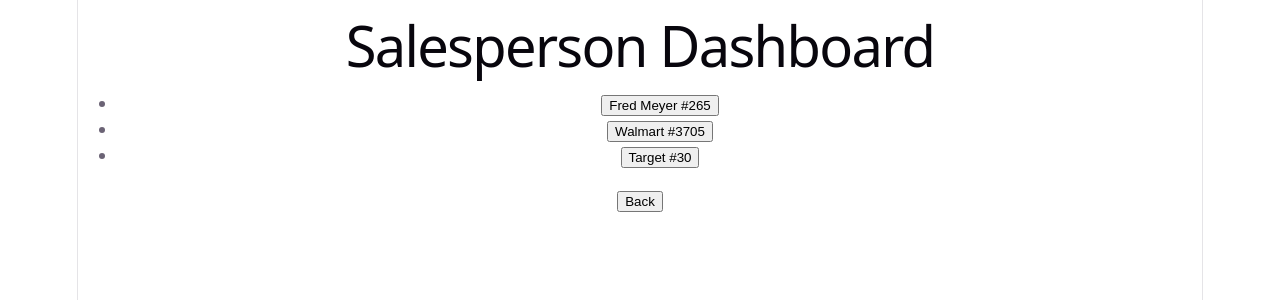
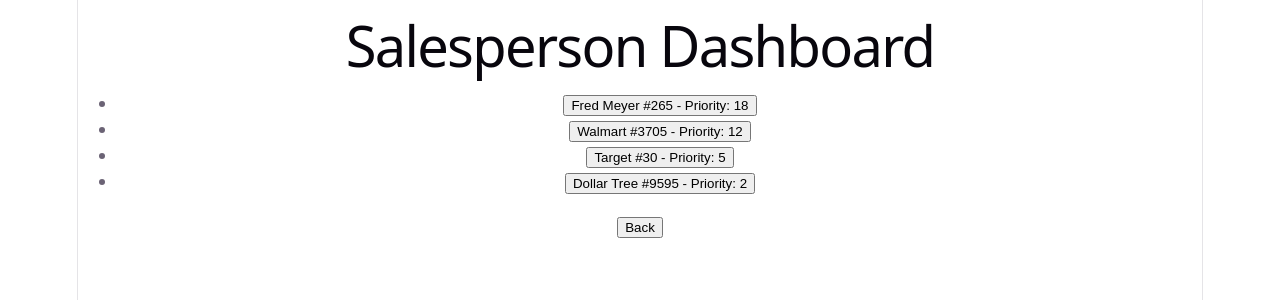
Before and after one commit to MagnificentStarfish/atlas-oms, a React (Vite) app: page / in a window 1280 px wide. Both pictures are taken after a click on the button "Salesperson". Shown: the top 300 px of the page. Built offline with nearby package versions, Linux system fonts and the light colour scheme.

Commit message:
added merchandising priority logic

```diff
--- a/src/App.tsx
+++ b/src/App.tsx
@@ -5,25 +5,54 @@
   name: string
   city: string
   volumeScore: number
+  deliveryWindowStart: string
+  deliveryWindowEnd: string
 }
 
 const stores: Store[] = [
   {id: 1,
+    name: 'Dollar Tree #9595',
+    city: 'Bremerton',
+    volumeScore: 2,
+    deliveryWindowStart: '11:00',
+    deliveryWindowEnd: '15:00'
+  },
+
+  {id: 2,
     name: 'Fred Meyer #265',
     city: 'Puyallup',
     volumeScore: 8,
+    deliveryWindowStart: '19:00',
+    deliveryWindowEnd: '23:00',
   },
-  {id: 2,
+  {id: 3,
     name: 'Walmart #3705',
     city: 'Yelm',
     volumeScore: 7,
+    deliveryWindowStart: '04:00',
+    deliveryWindowEnd: '08:00',
   },
-  {id: 3,
+  {id: 4,
     name: 'Target #30',
     city: 'Federal Way',
     volumeScore: 5,
+    deliveryWindowStart: '08:00',
+    deliveryWindowEnd: '12:00'
   }
 ]
+
+function calculateMerchandisingPriority(store: Store) {
+  let deliveryBonus = 0
+
+  if (store.deliveryWindowStart >= '18:00') {
+    deliveryBonus = 10
+  } else if (store.deliveryWindowStart < '08:00') {
+    deliveryBonus = 5
+  }
+
+  return store.volumeScore + deliveryBonus
+}
+
 
 function App() {
   const [role, setRole] = useState('');
@@ -50,18 +79,25 @@
         <h1>{selectedStore.name}</h1>
         <p>Selected Store: {selectedStore.name} / {selectedStore.city}</p>
         <p>Volume Score: {selectedStore.volumeScore}/10</p>
+        <p>Delivery Start Time: {selectedStore.deliveryWindowStart}</p>
+        <p>Delivery End Time: {selectedStore.deliveryWindowEnd}</p>
+        <p>Merchandising priority: {calculateMerchandisingPriority(selectedStore)}</p>
         <button onClick={() => setSelectedStore(null)}>Back to route</button>
       </main>
     )
   }
 
+  const sortedStores = [...stores].sort((a,b) => calculateMerchandisingPriority(b) - calculateMerchandisingPriority(a))
+
   return (
     <main>
       <h1>{role} Dashboard</h1>
       <ul>
-        {stores.map((store) => (
+        {sortedStores.map((store) => (
           <li key={store.id}>
-            <button onClick={() => setSelectedStore(store)}>{store.name}</button>
+            <button onClick={() => setSelectedStore(store)}>
+              {store.name} - Priority: {calculateMerchandisingPriority(store)}
+            </button>
           </li>
         ))}
       </ul>
```
